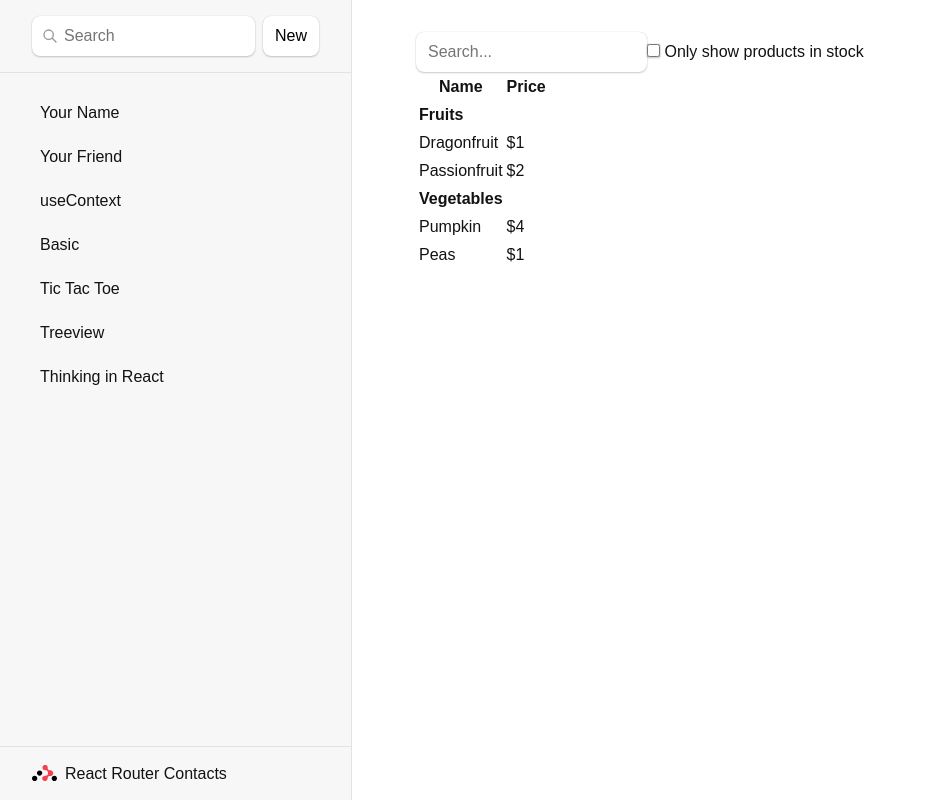
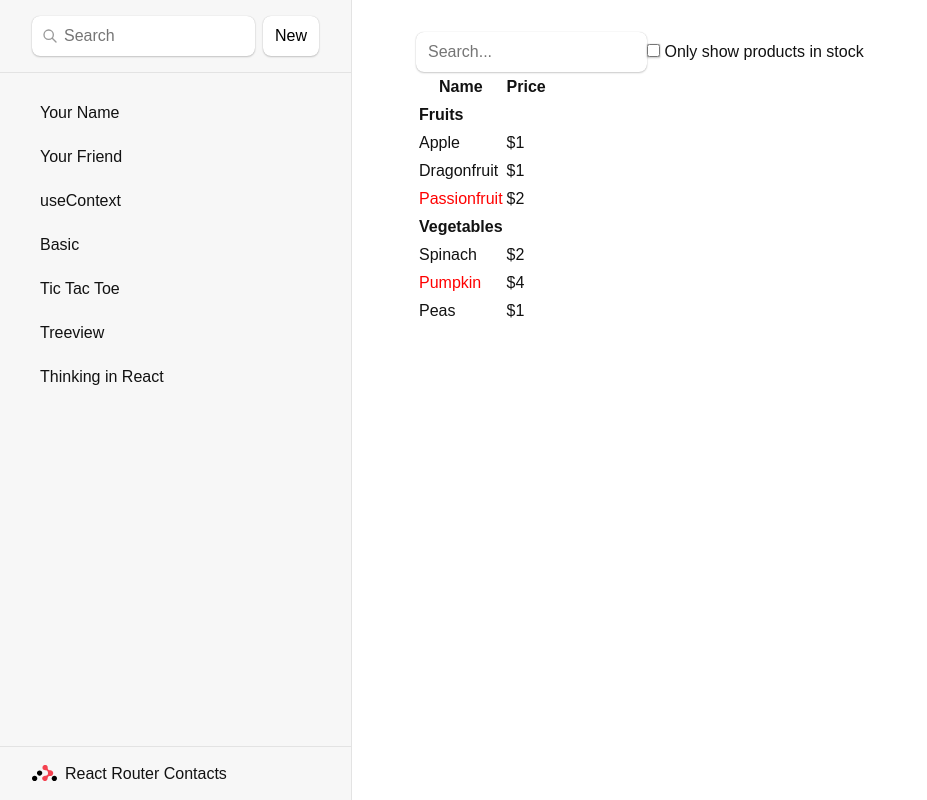
Before and after one commit to epochbrokers2/test_react, a React (Create React App) app: page /thinking-view in a window 1280 px wide. Shown: the whole page, without its empty margins (0-927 px from the left). Built offline with nearby package versions, Linux system fonts and the light colour scheme.

Commit message:
search and in stock added functionlity added

```diff
--- a/src/components/FilterableProductTable/FilterableProductTable.jsx
+++ b/src/components/FilterableProductTable/FilterableProductTable.jsx
@@ -1,4 +1,4 @@
-import React from "react";
+import React, { useState } from "react";
 import ProductTable from "./ProductTable/ProductTable";
 import SearchBar from "./SearchBar";
 const PRODUCTS = [
@@ -10,10 +10,23 @@ const PRODUCTS = [
     { category: "Vegetables", price: "$1", stocked: true, name: "Peas" },
 ];
 const FilterableProductTable = () => {
-    return <>
-        <SearchBar />
-        <ProductTable products={PRODUCTS} />
-    </>;
+    const [filterText, setFilterText] = useState("");
+    const [inStockOnly, setInStockOnly] = useState(false);
+    return (
+        <>
+            <SearchBar
+                filterText={filterText}
+                inStockOnly={inStockOnly}
+                onFilterTextChange={setFilterText}
+                onInStockOnlyChange={setInStockOnly}
+            />
+            <ProductTable
+                products={PRODUCTS}
+                filterText={filterText}
+                inStockOnly={inStockOnly}
+            />
+        </>
+    );
 };
 
 export default FilterableProductTable;
--- a/src/components/FilterableProductTable/ProductTable/ProductRow.jsx
+++ b/src/components/FilterableProductTable/ProductTable/ProductRow.jsx
@@ -1,10 +1,12 @@
 import React from "react";
 
 const ProductRow = ({ product }) => {
+    const name = product.stocked ? product.name : <span style={{"color": "red"}}>{product.name}</span>
     return (
         <>
             <tr>
-                <td>{product.name}</td>
+                {/* <td>{product.stocked ? <span>{product.name}</span> : <span style={{"color": "red"}}>{product.name}</span>}</td> */}
+                <td>{name}</td>
                 <td>{product.price}</td>
             </tr>
         </>
--- a/src/components/FilterableProductTable/ProductTable/ProductTable.jsx
+++ b/src/components/FilterableProductTable/ProductTable/ProductTable.jsx
@@ -2,10 +2,18 @@ import React from "react";
 import ProductCategoryRow from "./ProductCategoryRow";
 import ProductRow from "./ProductRow";
 
-const ProductTable = ({ products }) => {
+const ProductTable = ({ products, filterText, inStockOnly }) => {
     let rows = [];
     let lastCategory = null;
     products.forEach((product) => {
+        if (
+            product.name.toLowerCase().indexOf(filterText.toLowerCase()) === -1
+        ) {
+            return;
+        }
+        if (inStockOnly && !product.stocked) {
+            return;
+        }
         if (product.category !== lastCategory) {
             rows.push(
                 <ProductCategoryRow
@@ -13,9 +21,8 @@ const ProductTable = ({ products }) => {
                     key={product.category}
                 />
             );
-        } else {
-            rows.push(<ProductRow product={product} key={product.name} />);
         }
+        rows.push(<ProductRow product={product} key={product.name} />);
         lastCategory = product.category;
     });
     return (
--- a/src/components/FilterableProductTable/SearchBar.jsx
+++ b/src/components/FilterableProductTable/SearchBar.jsx
@@ -1,11 +1,26 @@
 import React from "react";
 
-const SearchBar = () => {
+const SearchBar = ({
+    filterText,
+    inStockOnly,
+    onFilterTextChange,
+    onInStockOnlyChange,
+}) => {
     return (
         <form>
-            <input type="text" placeholder="Search..." />
+            <input
+                type="text"
+                placeholder="Search..."
+                value={filterText}
+                onChange={(e) => onFilterTextChange(e.target.value)}
+            />
             <label>
-                <input type="checkbox" /> Only show products in stock
+                <input
+                    type="checkbox"
+                    defaultChecked={inStockOnly}
+                    onChange={(e) => onInStockOnlyChange(e.target.checked)}
+                />{" "}
+                Only show products in stock
             </label>
         </form>
     );
```
